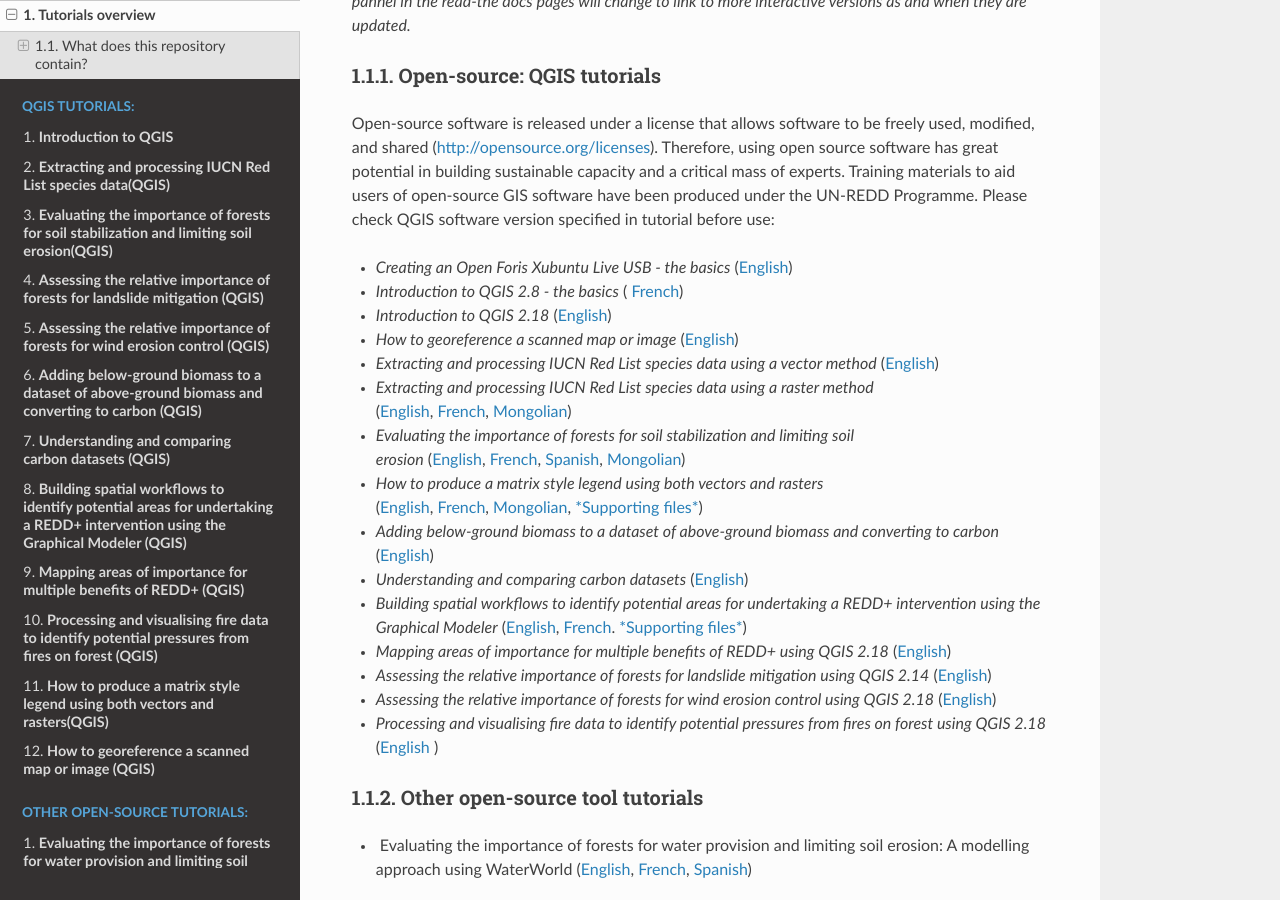
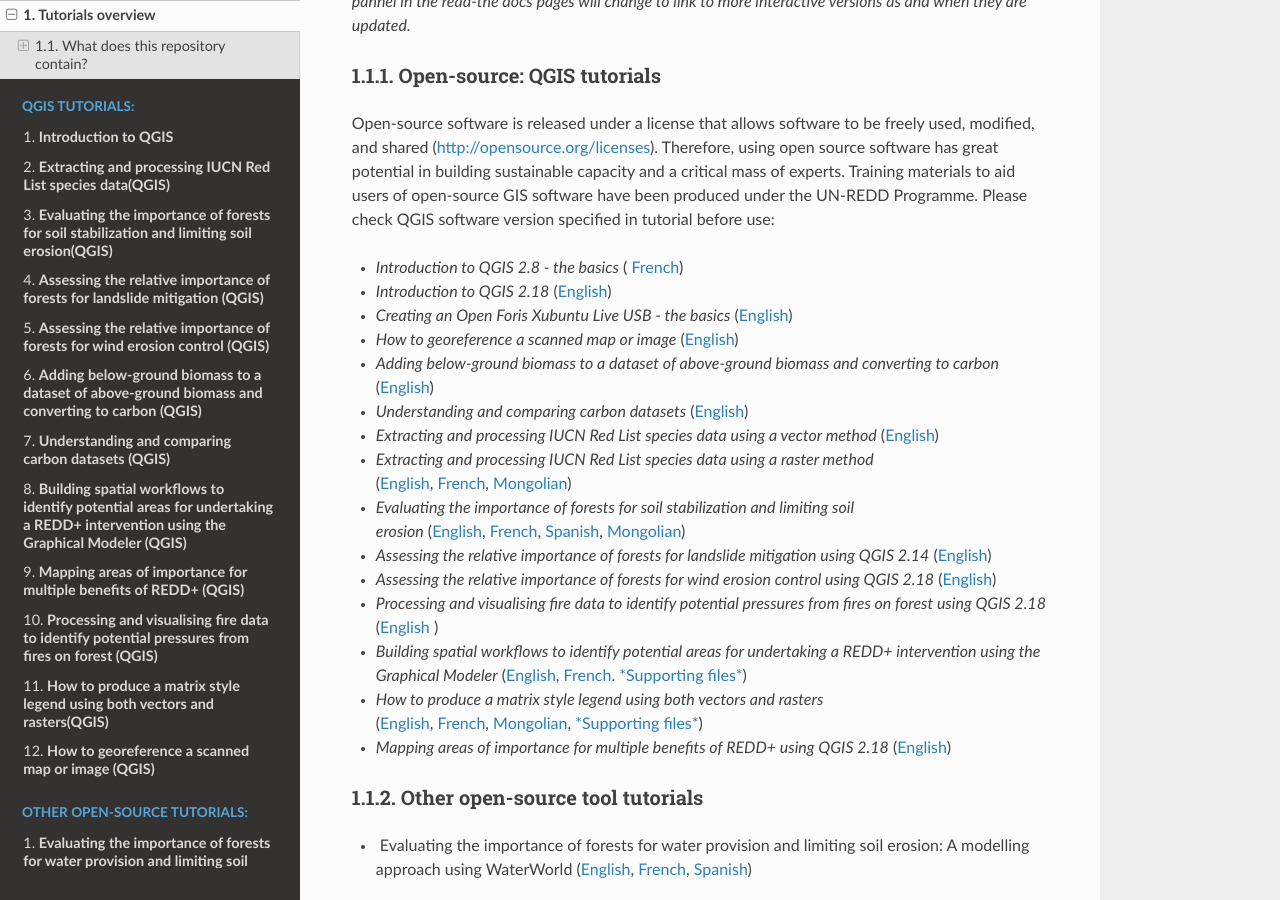
Before and after one commit to corinnar/GIS_tutorials, a Sphinx documentation site: the page built from docs/source/GIS_TOOLS_PAGE.rst, in a window 1280 px wide and 900 px high, scrolled down 850 px. Built offline with Sphinx 7.4.7 and the Read the Docs theme 2.0.0, drawn with Linux system fonts in a browser that asks for light colours; pages that are not in the unit, such as notebooks, are missing from menus; some of the changed lines change nothing that is shown.

Commit message:
Update GIS_TOOLS_PAGE.rst

```diff
--- a/docs/source/GIS_TOOLS_PAGE.rst
+++ b/docs/source/GIS_TOOLS_PAGE.rst
@@ -25,13 +25,17 @@
 
 Open-source software is released under a license that allows software to be freely used, modified, and shared (http://opensource.org/licenses). Therefore, using open source software has great potential in building sustainable capacity and a critical mass of experts. Training materials to aid users of open-source GIS software have been produced under the UN-REDD Programme. Please check QGIS software version specified in tutorial before use:
 
--  *Creating an Open Foris Xubuntu Live USB - the basics* (`English <https://github.com/corinnar/GIS_tutorials/blob/main/docs/source/media/materials/pdfs/1_CreatingAnOpenForisLiveUSB_v1_0%20(439643).pdf>`__)
-
 -  *Introduction to QGIS 2.8 - the basics* ( `French <https://github.com/corinnar/GIS_tutorials/blob/main/docs/source/media/materials/pdfs/2_Intro_to_QGIS2_8_FR_180109.pdf>`__)
 
 -  *Introduction to QGIS 2.18* (\ `English <https://github.com/corinnar/GIS_tutorials/blob/main/docs/source/media/materials/pdfs/2_Intro_to_QGIS2_18_190208.pdf>`__)
 
+-  *Creating an Open Foris Xubuntu Live USB - the basics* (`English <https://github.com/corinnar/GIS_tutorials/blob/main/docs/source/media/materials/pdfs/1_CreatingAnOpenForisLiveUSB_v1_0%20(439643).pdf>`__)
+
 -  *How to georeference a scanned map or image* (`English <https://github.com/corinnar/GIS_tutorials/blob/main/docs/source/media/materials/pdfs/3_GeoreferencingScannedImageUsingQGIS_v1_1.pdf>`__)
+
+-  *Adding below-ground biomass to a dataset of above-ground biomass and converting to carbon* (`English <https://github.com/corinnar/GIS_tutorials/blob/main/docs/source/media/materials/pdfs/11_AddingBelowGroundBiomassToAboveGroundBiomassAndConvertingToCarbon_v1_0.pdf>`__)
+
+-  *Understanding and comparing carbon datasets* (`English <https://github.com/corinnar/GIS_tutorials/blob/main/docs/source/media/materials/pdfs/Comparing_carbon_datasets_Tutorial_190207%20(4).pdf>`__)
 
 -  *Extracting and processing IUCN Red List species data using a vector method* (`English <https://github.com/corinnar/GIS_tutorials/blob/main/docs/source/media/materials/pdfs/4_ExtractingAndProcessingIUCNRedListSpeciesDataUsingVectorsQGIS_v1_0%20(728652)%20(1).pdf>`__)
 
@@ -39,22 +43,17 @@
 
 -  *Evaluating the importance of forests for soil stabilization and limiting soil erosion* (\ `English <hhttps://github.com/corinnar/GIS_tutorials/blob/main/docs/source/media/materials/pdfs/7_EvaluatingSoilErosionRiskUsingQGIS_v1_2_160707.pdf>`__, \ `French <https://github.com/corinnar/GIS_tutorials/blob/main/docs/source/media/materials/pdfs/7_EvaluatingSoilErosionRiskUsingQGIS_v1_2-FR_160705.pdf>`__, \ `Spanish <https://github.com/corinnar/GIS_tutorials/blob/main/docs/source/media/materials/pdfs/7_SoilErosionRiskQGIS_v1_1_SPANISH160923a%20(536954).pdf>`__, \ `Mongolian <https://github.com/corinnar/GIS_tutorials/blob/main/docs/source/media/materials/pdfs/7_EvaluatingSoilErosionRiskUsingQGIS_150324%20mon%20(832941).pdf>`__)
 
--  *How to produce a matrix style legend using both vectors and rasters* (\ `English <https://github.com/corinnar/GIS_tutorials/blob/main/docs/source/media/materials/pdfs/9_MatrixStyleLegendProductionUsingQGIS_v1_1_190206.pdf>`__, \ `French <https://github.com/corinnar/GIS_tutorials/blob/main/docs/source/media/materials/pdfs/9_MatrixStyleLegendProductionUsingQGIS_v1_0-FR_160705.pdf>`__, \ `Mongolian <https://github.com/corinnar/GIS_tutorials/blob/main/docs/source/media/materials/pdfs/9_MatrixStyleLegendProductionUsingQGIS_150324_mn_MB%20(130209).pdf>`__, \ `*Supporting files* <https://github.com/corinnar/GIS_tutorials/blob/main/docs/source/media/materials/tools/Matrix_legend_symbology_for_QGIS.zip>`__)
-
--  *Adding below-ground biomass to a dataset of above-ground biomass and converting to carbon* (`English <https://github.com/corinnar/GIS_tutorials/blob/main/docs/source/media/materials/pdfs/11_AddingBelowGroundBiomassToAboveGroundBiomassAndConvertingToCarbon_v1_0.pdf>`__)
-
--  *Understanding and comparing carbon datasets* (`English <https://github.com/corinnar/GIS_tutorials/blob/main/docs/source/media/materials/pdfs/Comparing_carbon_datasets_Tutorial_190207%20(4).pdf>`__)
-
--  *Building spatial workflows to identify potential areas for undertaking a REDD+ intervention using the Graphical Modeler* (`English <https://github.com/corinnar/GIS_tutorials/blob/main/docs/source/media/materials/pdfs/BuildingSpatialWorkflowsToIdentifyPotReddIntervQGIS_190207.pdf>`__, \ `French <https://github.com/corinnar/GIS_tutorials/blob/main/docs/source/media/materials/pdfs/BuildingSpatialWorkflowsToIdentifyPotReddIntervQGIS_180110%20(481747).pdf>`__. `*Supporting files* <hhttps://github.com/corinnar/GIS_tutorials/tree/main/docs/source/media/materials/tools/SpatialWorkflowsQGIS>`__)
-
--  *Mapping areas of importance for multiple benefits of REDD+ using QGIS 2.18*  (`English <https://github.com/corinnar/GIS_tutorials/blob/main/docs/source/media/materials/pdfs/Combining_MB_Tutorial.pdf>`__)
-
 -  *Assessing the relative importance of forests for landslide mitigation using QGIS 2.14* (`English <https://github.com/corinnar/GIS_tutorials/blob/main/docs/source/media/materials/pdfs/LandslideVulnerabilityTutorial.pdf>`__)
 
 -  *Assessing the relative importance of forests for wind erosion control using QGIS 2.18* (`English <https://www.un-redd.org/sites/default/files/2021-10/Wind_Erosion_Tutorial.pdf>`__)
 
 -  *Processing and visualising fire data to identify potential pressures from fires on forest using QGIS 2.18* (`English  <https://github.com/corinnar/GIS_tutorials/blob/main/docs/source/media/materials/pdfs/Wind_Erosion_Tutorial.pdf>`__)
 
+-  *Building spatial workflows to identify potential areas for undertaking a REDD+ intervention using the Graphical Modeler* (`English <https://github.com/corinnar/GIS_tutorials/blob/main/docs/source/media/materials/pdfs/BuildingSpatialWorkflowsToIdentifyPotReddIntervQGIS_190207.pdf>`__, \ `French <https://github.com/corinnar/GIS_tutorials/blob/main/docs/source/media/materials/pdfs/BuildingSpatialWorkflowsToIdentifyPotReddIntervQGIS_180110%20(481747).pdf>`__. `*Supporting files* <hhttps://github.com/corinnar/GIS_tutorials/tree/main/docs/source/media/materials/tools/SpatialWorkflowsQGIS>`__)
+
+-  *How to produce a matrix style legend using both vectors and rasters* (\ `English <https://github.com/corinnar/GIS_tutorials/blob/main/docs/source/media/materials/pdfs/9_MatrixStyleLegendProductionUsingQGIS_v1_1_190206.pdf>`__, \ `French <https://github.com/corinnar/GIS_tutorials/blob/main/docs/source/media/materials/pdfs/9_MatrixStyleLegendProductionUsingQGIS_v1_0-FR_160705.pdf>`__, \ `Mongolian <https://github.com/corinnar/GIS_tutorials/blob/main/docs/source/media/materials/pdfs/9_MatrixStyleLegendProductionUsingQGIS_150324_mn_MB%20(130209).pdf>`__, \ `*Supporting files* <https://github.com/corinnar/GIS_tutorials/blob/main/docs/source/media/materials/tools/Matrix_legend_symbology_for_QGIS.zip>`__)
+
+-  *Mapping areas of importance for multiple benefits of REDD+ using QGIS 2.18*  (`English <https://github.com/corinnar/GIS_tutorials/blob/main/docs/source/media/materials/pdfs/Combining_MB_Tutorial.pdf>`__)
 
 Other open-source tool tutorials
 ~~~~~~~~~~~~~~~~~~~~~~~~~~~~~~~~~~~~~~~~
```
